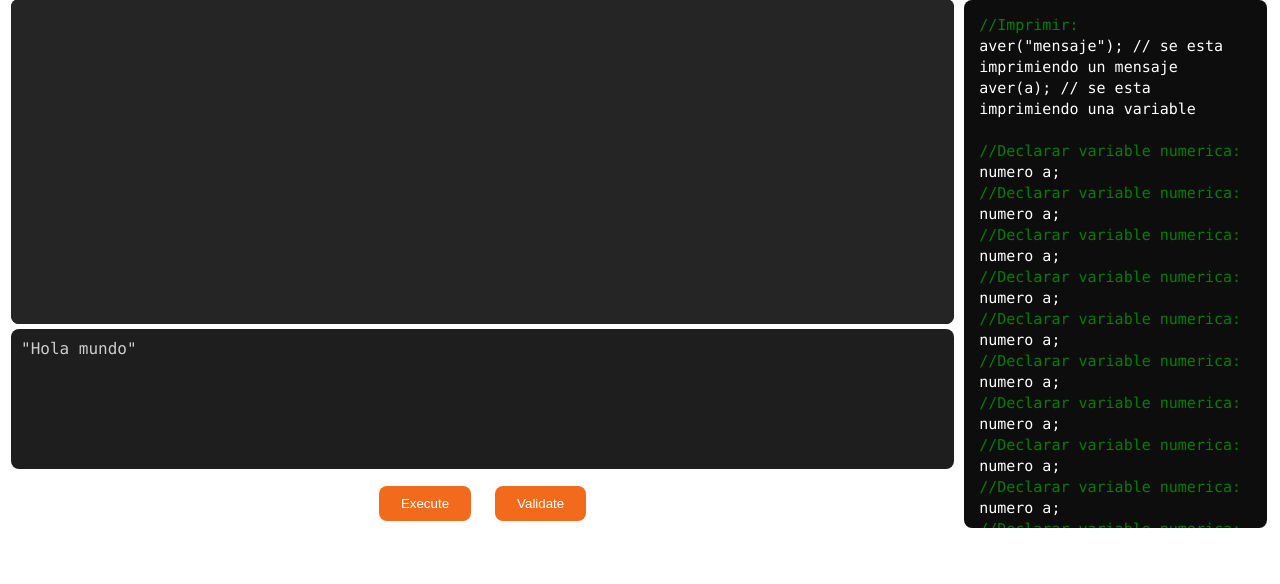
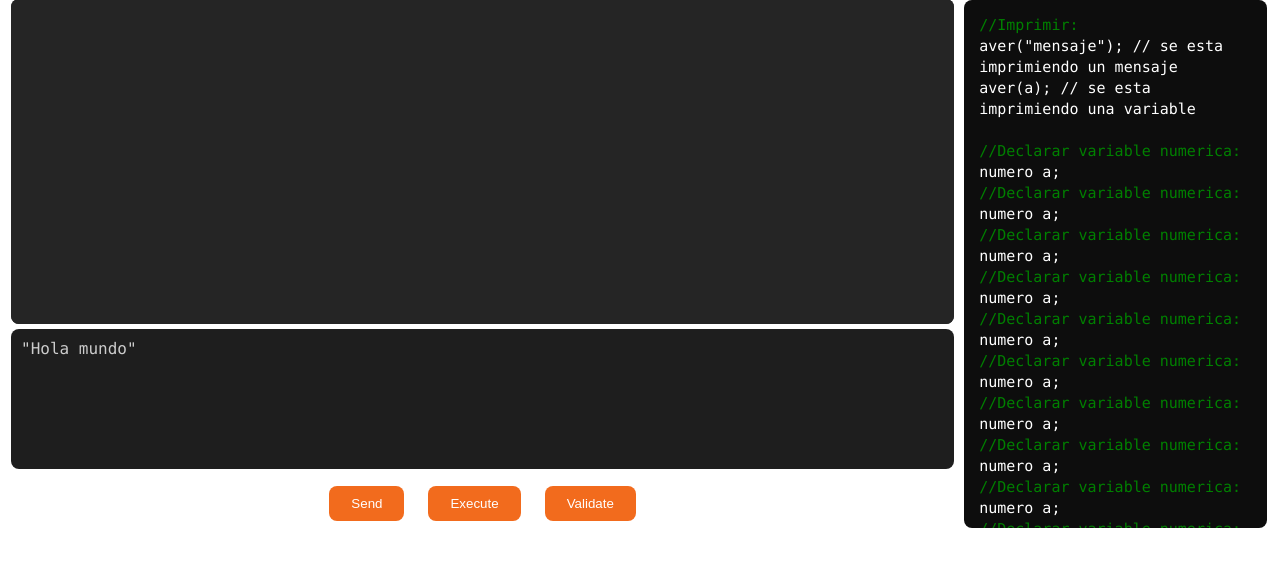
Before and after one commit to andreUmag/FINAL-PROYECT, a Flask app: page / in a window 1280 px wide. Shown: the part 76-660 px from the top of the page. Run offline with Flask 3, Linux system fonts and the light colour scheme.

Commit message:
botton de enviar

```diff
--- a/backend/ply/entrada.txt
+++ b/backend/ply/entrada.txt
@@ -1 +1 @@
-ya reescribe nojoda
+numerito b
--- a/static/scripts/send_data.js
+++ b/static/scripts/send_data.js
@@ -1,4 +1,4 @@
-document.getElementById('execute').addEventListener('click', function() {
+document.getElementById('send').addEventListener('click', function() {
     var texto = document.getElementById('Texto').value;
 
     fetch('/guardar_texto', {
--- a/templates/index.html
+++ b/templates/index.html
@@ -49,6 +49,11 @@
         </div>
         <div class="buttons">
           <div class="buttondiv">
+            <button type="button" id="send" class="button">
+              Send
+            </button>
+          </div>
+          <div class="buttondiv">
             <button type="button" id="execute" class="button">
               Execute
             </button>
```
